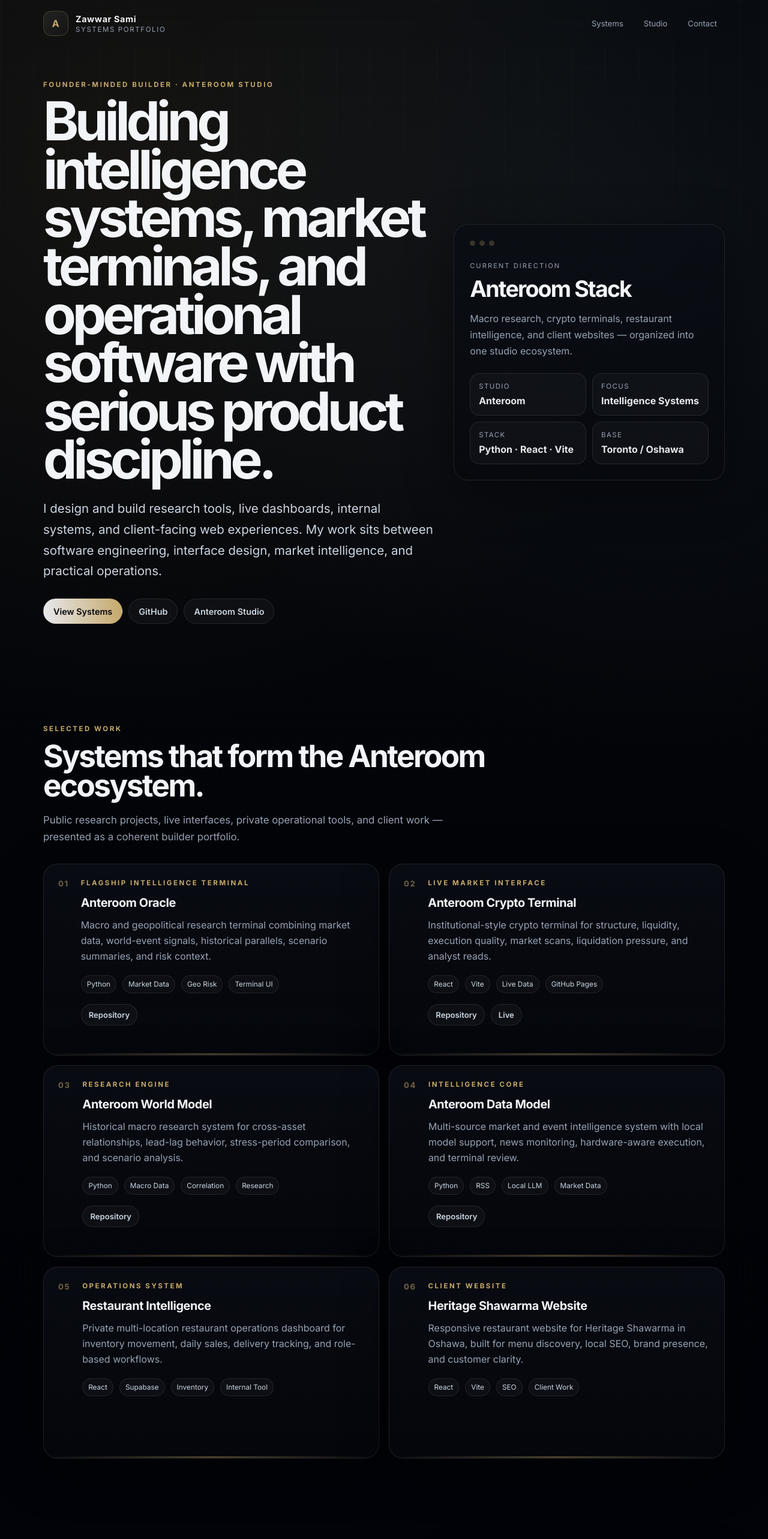
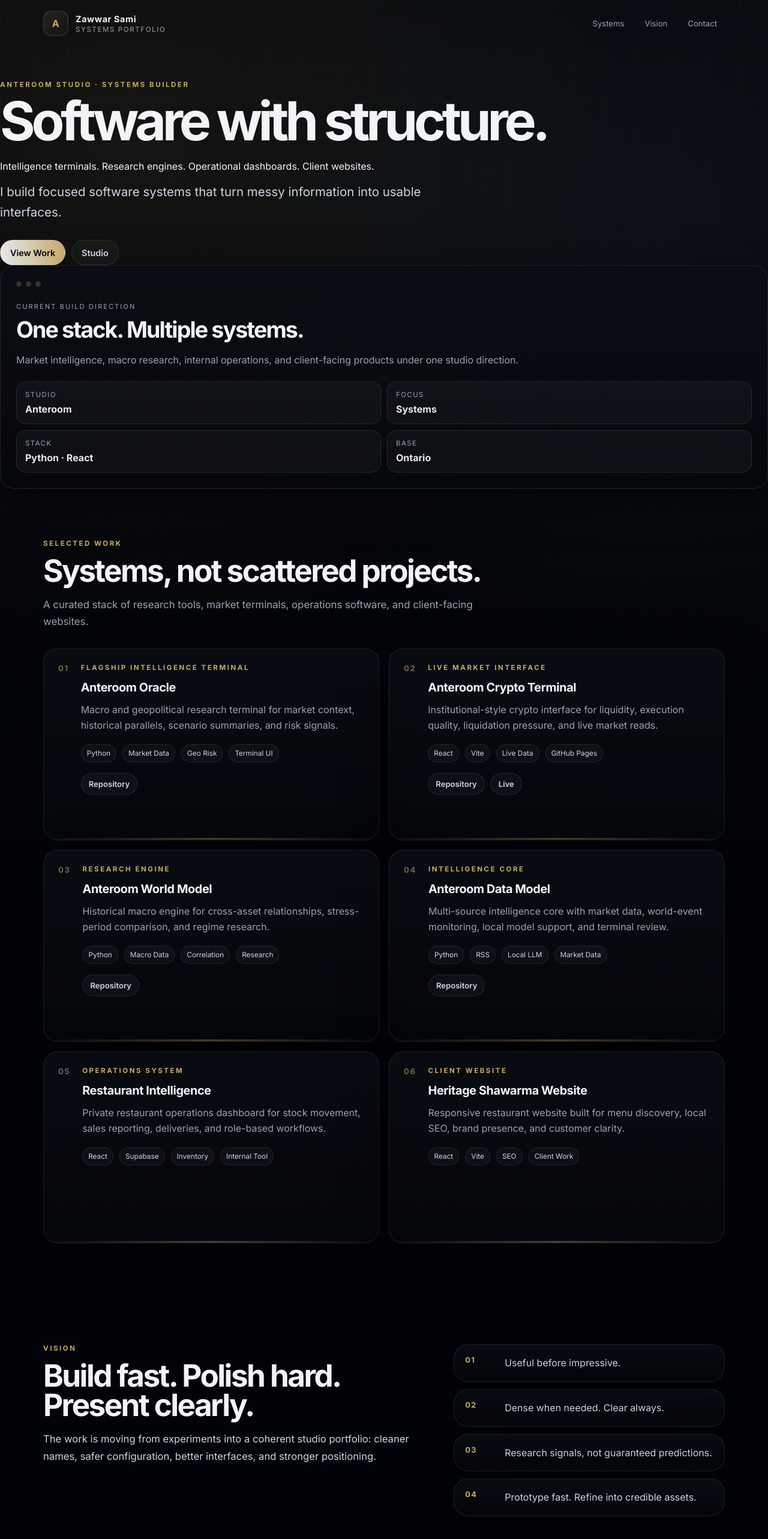
Before and after one commit to Zawwarsami16/Portfolio, a React (Vite) app: page / in a window 1280 px wide. Shown: the top 2566 px of the page at 60% size. Built offline with nearby package versions, Linux system fonts and the light colour scheme.

Commit message:
Sharpen portfolio copy and hero vision

```diff
--- a/src/App.jsx
+++ b/src/App.jsx
@@ -2,14 +2,14 @@ const systems = [
   {
     name: 'Anteroom Oracle',
     type: 'Flagship Intelligence Terminal',
-    description: 'Macro and geopolitical research terminal combining market data, world-event signals, historical parallels, scenario summaries, and risk context.',
+    description: 'Macro and geopolitical research terminal for market context, historical parallels, scenario summaries, and risk signals.',
     stack: ['Python', 'Market Data', 'Geo Risk', 'Terminal UI'],
     repo: 'https://github.com/anteroom-studio/anteroom-oracle',
   },
   {
     name: 'Anteroom Crypto Terminal',
     type: 'Live Market Interface',
-    description: 'Institutional-style crypto terminal for structure, liquidity, execution quality, market scans, liquidation pressure, and analyst reads.',
+    description: 'Institutional-style crypto interface for liquidity, execution quality, liquidation pressure, and live market reads.',
     stack: ['React', 'Vite', 'Live Data', 'GitHub Pages'],
     repo: 'https://github.com/anteroom-studio/Anteroom-Crypto-Terminal',
     live: 'https://anteroom-studio.github.io/Anteroom-Crypto-Terminal/',
@@ -17,43 +17,43 @@ const systems = [
   {
     name: 'Anteroom World Model',
     type: 'Research Engine',
-    description: 'Historical macro research system for cross-asset relationships, lead-lag behavior, stress-period comparison, and scenario analysis.',
+    description: 'Historical macro engine for cross-asset relationships, stress-period comparison, and regime research.',
     stack: ['Python', 'Macro Data', 'Correlation', 'Research'],
     repo: 'https://github.com/anteroom-studio/anteroom-world-model',
   },
   {
     name: 'Anteroom Data Model',
     type: 'Intelligence Core',
-    description: 'Multi-source market and event intelligence system with local model support, news monitoring, hardware-aware execution, and terminal review.',
+    description: 'Multi-source intelligence core with market data, world-event monitoring, local model support, and terminal review.',
     stack: ['Python', 'RSS', 'Local LLM', 'Market Data'],
     repo: 'https://github.com/anteroom-studio/anteroom-data-model-2',
   },
   {
     name: 'Restaurant Intelligence',
     type: 'Operations System',
-    description: 'Private multi-location restaurant operations dashboard for inventory movement, daily sales, delivery tracking, and role-based workflows.',
+    description: 'Private restaurant operations dashboard for stock movement, sales reporting, deliveries, and role-based workflows.',
     stack: ['React', 'Supabase', 'Inventory', 'Internal Tool'],
   },
   {
     name: 'Heritage Shawarma Website',
     type: 'Client Website',
-    description: 'Responsive restaurant website for Heritage Shawarma in Oshawa, built for menu discovery, local SEO, brand presence, and customer clarity.',
+    description: 'Responsive restaurant website built for menu discovery, local SEO, brand presence, and customer clarity.',
     stack: ['React', 'Vite', 'SEO', 'Client Work'],
   },
 ]
 
 const principles = [
-  'Build systems that feel useful before they feel impressive.',
-  'Design interfaces with the density of tools and the clarity of products.',
-  'Treat research output as signal context, not guaranteed prediction.',
-  'Ship prototypes, then refine them into credible studio assets.',
+  'Useful before impressive.',
+  'Dense when needed. Clear always.',
+  'Research signals, not guaranteed predictions.',
+  'Prototype fast. Refine into credible assets.',
 ]
 
 const stats = [
   ['Studio', 'Anteroom'],
-  ['Focus', 'Intelligence Systems'],
-  ['Stack', 'Python · React · Vite'],
-  ['Base', 'Toronto / Oshawa'],
+  ['Focus', 'Systems'],
+  ['Stack', 'Python · React'],
+  ['Base', 'Ontario'],
 ]
 
 function Badge({ children }) {
@@ -93,31 +93,30 @@ export default function App() {
         </a>
         <div className="nav-links">
           <a href="#systems">Systems</a>
-          <a href="#studio">Studio</a>
+          <a href="#studio">Vision</a>
           <a href="#contact">Contact</a>
         </div>
       </nav>
 
-      <section id="top" className="hero section-grid">
-        <div className="hero-copy">
-          <p className="eyebrow">Founder-minded builder · Anteroom Studio</p>
-          <h1>Building intelligence systems, market terminals, and operational software with serious product discipline.</h1>
+      <section id="top" className="hero">
+        <div className="hero-left">
+          <p className="eyebrow">Anteroom Studio · Systems Builder</p>
+          <h1>Software with structure.</h1>
+          <p className="vision-line">Intelligence terminals. Research engines. Operational dashboards. Client websites.</p>
           <p className="lede">
-            I design and build research tools, live dashboards, internal systems, and client-facing web experiences. My work sits between software engineering, interface design, market intelligence, and practical operations.
+            I build focused software systems that turn messy information into usable interfaces.
           </p>
           <div className="hero-actions">
-            <a className="button primary" href="#systems">View Systems</a>
-            <a className="button" href="https://github.com/Zawwarsami16" target="_blank" rel="noreferrer">GitHub</a>
-            <a className="button" href="https://github.com/anteroom-studio" target="_blank" rel="noreferrer">Anteroom Studio</a>
+            <a className="button primary" href="#systems">View Work</a>
+            <a className="button" href="https://github.com/anteroom-studio" target="_blank" rel="noreferrer">Studio</a>
           </div>
         </div>
+
         <aside className="hero-panel">
-          <div className="terminal-topline">
-            <span></span><span></span><span></span>
-          </div>
-          <p className="panel-label">Current Direction</p>
-          <h2>Anteroom Stack</h2>
-          <p>Macro research, crypto terminals, restaurant intelligence, and client websites — organized into one studio ecosystem.</p>
+          <div className="terminal-topline"><span></span><span></span><span></span></div>
+          <p className="panel-label">Current Build Direction</p>
+          <h2>One stack. Multiple systems.</h2>
+          <p>Market intelligence, macro research, internal operations, and client-facing products under one studio direction.</p>
           <div className="stat-grid">
             {stats.map(([label, value]) => (
               <div className="stat" key={label}>
@@ -132,8 +131,8 @@ export default function App() {
       <section id="systems" className="systems-section">
         <div className="section-heading">
           <p className="eyebrow">Selected Work</p>
-          <h2>Systems that form the Anteroom ecosystem.</h2>
-          <p>Public research projects, live interfaces, private operational tools, and client work — presented as a coherent builder portfolio.</p>
+          <h2>Systems, not scattered projects.</h2>
+          <p>A curated stack of research tools, market terminals, operations software, and client-facing websites.</p>
         </div>
         <div className="project-grid">
           {systems.map((project, index) => <ProjectCard key={project.name} project={project} index={index} />)}
@@ -142,10 +141,10 @@ export default function App() {
 
       <section id="studio" className="studio-section section-grid">
         <div>
-          <p className="eyebrow">Design Philosophy</p>
-          <h2>From experiments to credible software assets.</h2>
+          <p className="eyebrow">Vision</p>
+          <h2>Build fast. Polish hard. Present clearly.</h2>
           <p className="lede compact">
-            The goal is not to make projects look louder. It is to make them feel more intentional: better naming, cleaner structure, safer configuration, sharper interfaces, and stronger positioning.
+            The work is moving from experiments into a coherent studio portfolio: cleaner names, safer configuration, better interfaces, and stronger positioning.
           </p>
         </div>
         <div className="principles">
@@ -160,7 +159,7 @@ export default function App() {
 
       <section id="contact" className="contact-section">
         <p className="eyebrow">Contact</p>
-        <h2>Open to serious builds, systems work, and studio collaborations.</h2>
+        <h2>For serious builds, systems work, and product collaborations.</h2>
         <div className="contact-links">
           <a href="https://github.com/Zawwarsami16" target="_blank" rel="noreferrer">Personal GitHub</a>
           <a href="https://github.com/anteroom-studio" target="_blank" rel="noreferrer">Anteroom Studio</a>
```
